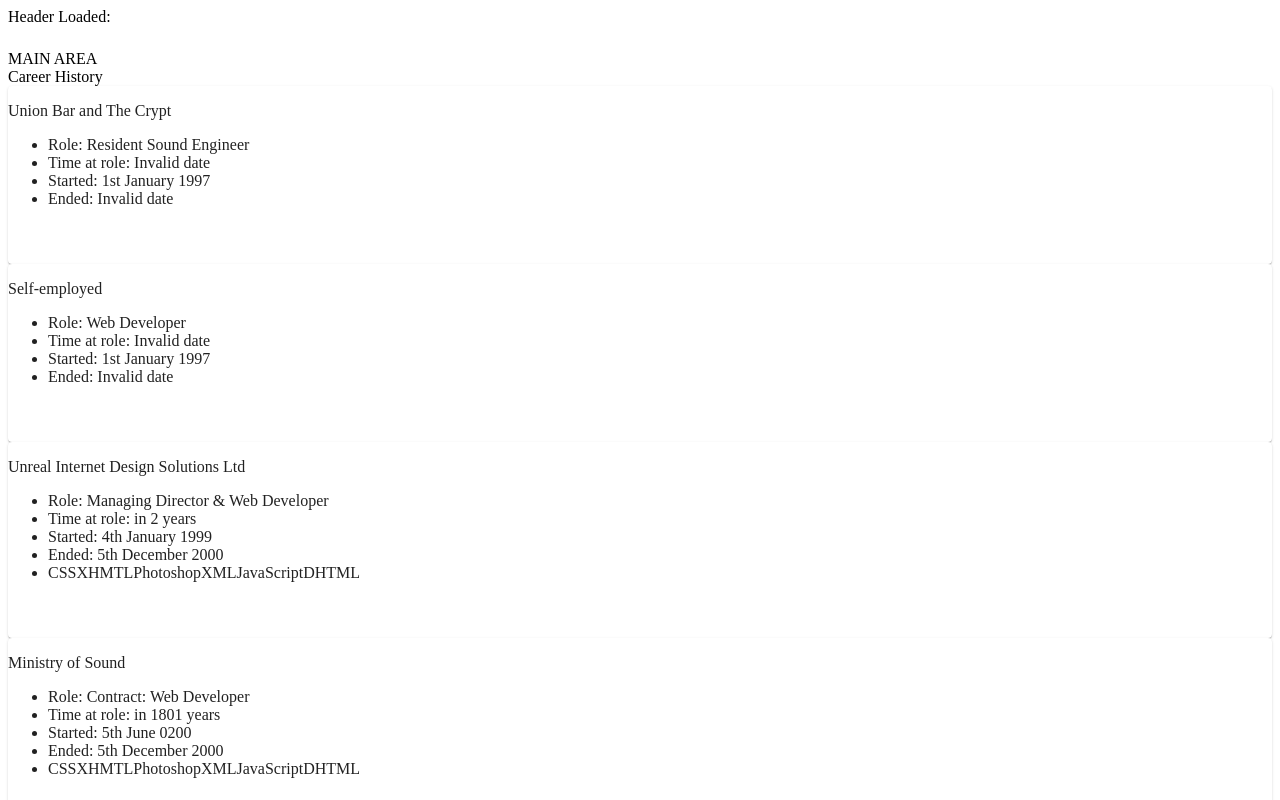
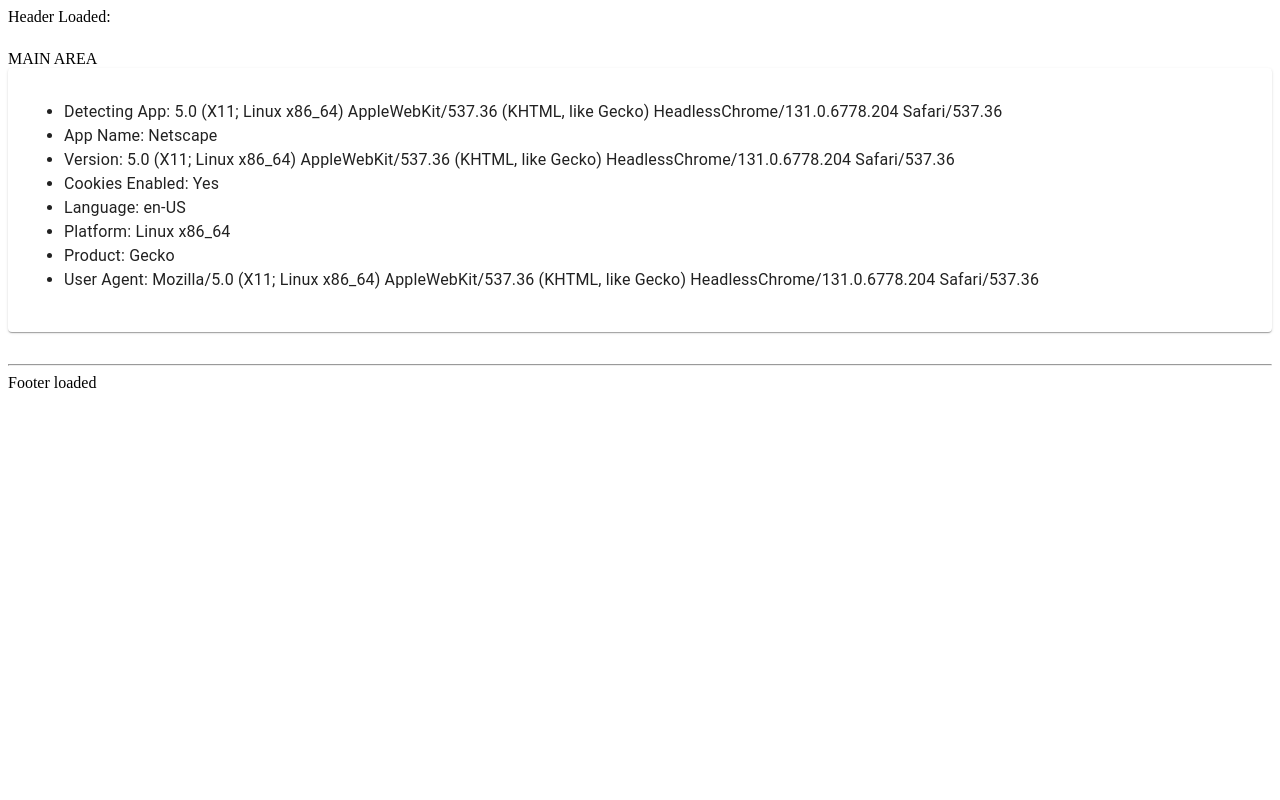
Before and after one commit to 789ni812/my-portfolio, a React (Create React App) app: page / in a window 1280 px wide. Shown: the top 800 px of the page. Built offline with nearby package versions, Linux system fonts and the light colour scheme; the HTML template or start-up script is replaced by a standard one.

Commit message:
Component to show Browser (Navigator.....) user agent information

```diff
--- a/src/App.js
+++ b/src/App.js
@@ -9,7 +9,8 @@
 import Header from './mockup/Header'
 import Footer from './components/Footer';
 //import ChartExample from './mockup/chartExample';
-import CareerHistory from './mockup/careerHistory';
+// import CareerHistory from './mockup/careerHistory';
+import UserDetailsTest from './mockup/test_usersDetails';
 
 
 
@@ -23,8 +24,11 @@
       <Grid container spacing={3}>
         <Grid item xs={12}><Header /></Grid>
         <Grid item xs={12}>
-        MAIN AREA
-          <CareerHistory />
+          MAIN AREA
+
+
+
+          <UserDetailsTest />
         </Grid>
 
         <Grid item xs={12}><Footer /></Grid>
--- /dev/null
+++ b/src/mockup/test_usersDetails.js
@@ -0,0 +1,29 @@
+import React from 'react';
+import { Card, CardContent, Typography } from '@material-ui/core';
+
+
+
+const UsersNavigatorDetails = () => {
+
+    return (
+        <Card>
+            <CardContent>
+                <Typography>
+                    <ul>
+                        {navigator.appVersion ? <li>Detecting App: {navigator.appVersion}</li> : ''}
+                        {navigator.appName ? <li>App Name: {navigator.appName}</li> : ''}
+                        {navigator.appVersion ? <li>Version: {navigator.appVersion}</li> : ''}
+                        {navigator.cookieEnabled ? <li>Cookies Enabled: {navigator.cookieEnabled ? ' Yes' : ' No'}</li> : ''}
+                        {navigator.language ? <li>Language: {navigator.language}</li> : ''}
+                        {navigator.platform ? <li>Platform: {navigator.platform}</li> : ''}
+                        {navigator.product ? <li>Product: {navigator.product}</li> : ''}
+                        {navigator.userAgent ? <li>User Agent: {navigator.userAgent}</li> : ''}
+                    </ul>
+                </Typography>
+            </CardContent>
+        </Card>
+
+    )
+}
+
+export default UsersNavigatorDetails;
```
